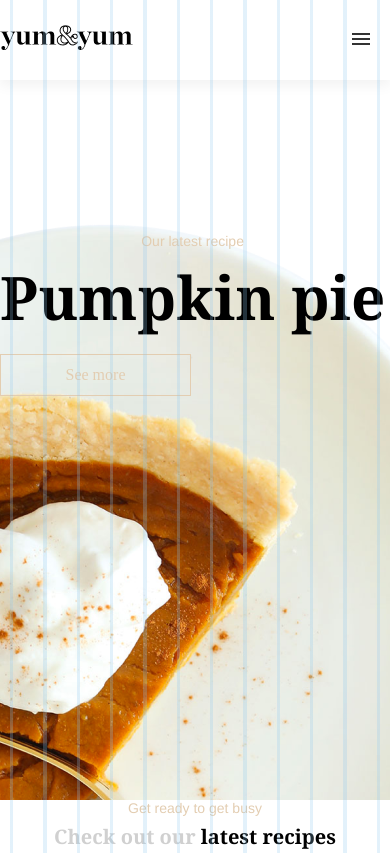
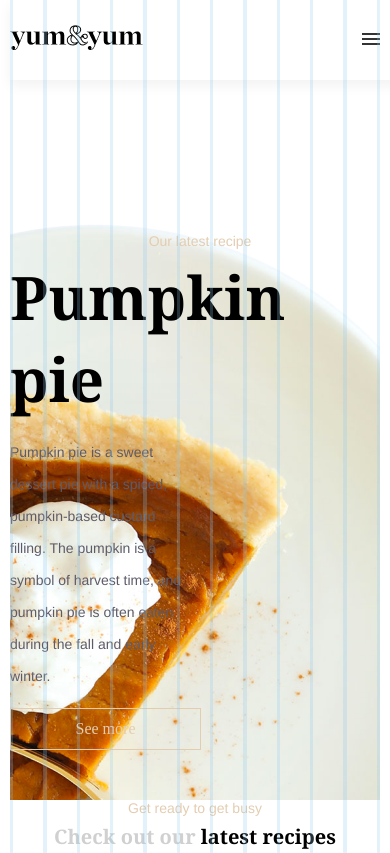
Before and after one commit to sammimagg/vef1-2020-hopverkefni1, a website: page index.html in a window 390 px wide. Shown: the top 853 px of the page. Drawn offline with Linux system fonts and the light colour scheme.

Commit message:
body og header lagað

```diff
--- a/index.html
+++ b/index.html
@@ -12,10 +12,10 @@
         <header class="header">
             <div class="grid">
                 <div class="row">
-                    <div class="col col-2">
-                        <img src="img/Logotype.png" alt="" class="logo">
+                    <div class="col col-2 col-sm-0">
+                        <img src="img/Logotype.png" class="logo"></img>
                     </div>
-                    <div class="col col-10 col-sm-12">
+                    <div class="col col-10 col-sm-12 header_fullscreen">
                         <input class="menu-btn" type="checkbox" id="menu-btn" />
                         <label class="menu-icon" for="menu-btn"><span class="navicon"></span></label>
                         <ul class="menu">
@@ -41,7 +41,6 @@
                         </div>
                     </div>
                     <div class="row">
-                        <div class="row mobile_hide">
                         <div class="hero_text col col-6 col-md-5 offset-col-md-1 col-sm-6 offset-col-sm-0 ">
                             <p class="hero_text">
                                 Pumpkin pie is a sweet dessert pie with a spiced,
@@ -51,7 +50,6 @@
                             </p>
                         </div>
                     </div>
-                    </div>
                     <div class="row">
                         <div class="hero_button col col-12 col-md-10 offset-col-md-1 col-sm-12 offset-col-sm-0 ">
                             <button>See more</button>
@@ -59,6 +57,8 @@
                     </div>
                 </div>
             </section>
+        </section>
+
         </section>
         <!--                         Endar Alexia                               -->
         <!--                         Latest recipes Sammi                       -->
@@ -313,7 +313,7 @@
                         <div class="row subscribe_container">
                             <div class="subscribe_heading col col-6 col-sm-12">
                                 <p>Craving more?</p>
-                                <h2>Subscribe to our newsletter</h2>
+                                <h2>Subscribe to our newsletter</h>
                             </div>
                             <div class="email center_mobile col col-3 col-sm-6">
                                 <form action="/email">
@@ -346,6 +346,7 @@
                             <a class="yamyam_link" href="http.yamyam.com">yamyam.com</a>
                       </div>
                     </div>
+                </div>
             </section>
         </footer>
         <!--                         Footer Endar Sammi og Silja                    -->
--- a/styles/global.scss
+++ b/styles/global.scss
@@ -8,6 +8,8 @@ body {
   font-size: 16px;
   font-style: normal;
   font-weight: 500;
+  padding-left: 10px;
+  padding-right: 10px;
 }
 p{
   @include respond-to('small'){
--- a/styles/header.scss
+++ b/styles/header.scss
@@ -27,8 +27,6 @@
         color: $color-grey-medium;
     }
 }
-
-
   /* menu */
 
   .header .menu {
@@ -76,12 +74,6 @@
   .header .menu-icon .navicon:after {
     top: -5px;
   }
-
-  .row{
-    flex-wrap: nowrap;
-  }
-
-  /* menu btn */
 
   .header .menu-btn {
     display: none;
@@ -147,4 +139,7 @@
     .header li a :nth-child(1) {
       visibility: visible;
     }
+    .header_fullscreen{
+      margin-left:-30px;
+    }
 }
```
Also changed, not shown: styles.css. Lines whose indentation alone changed are shown as unchanged.
